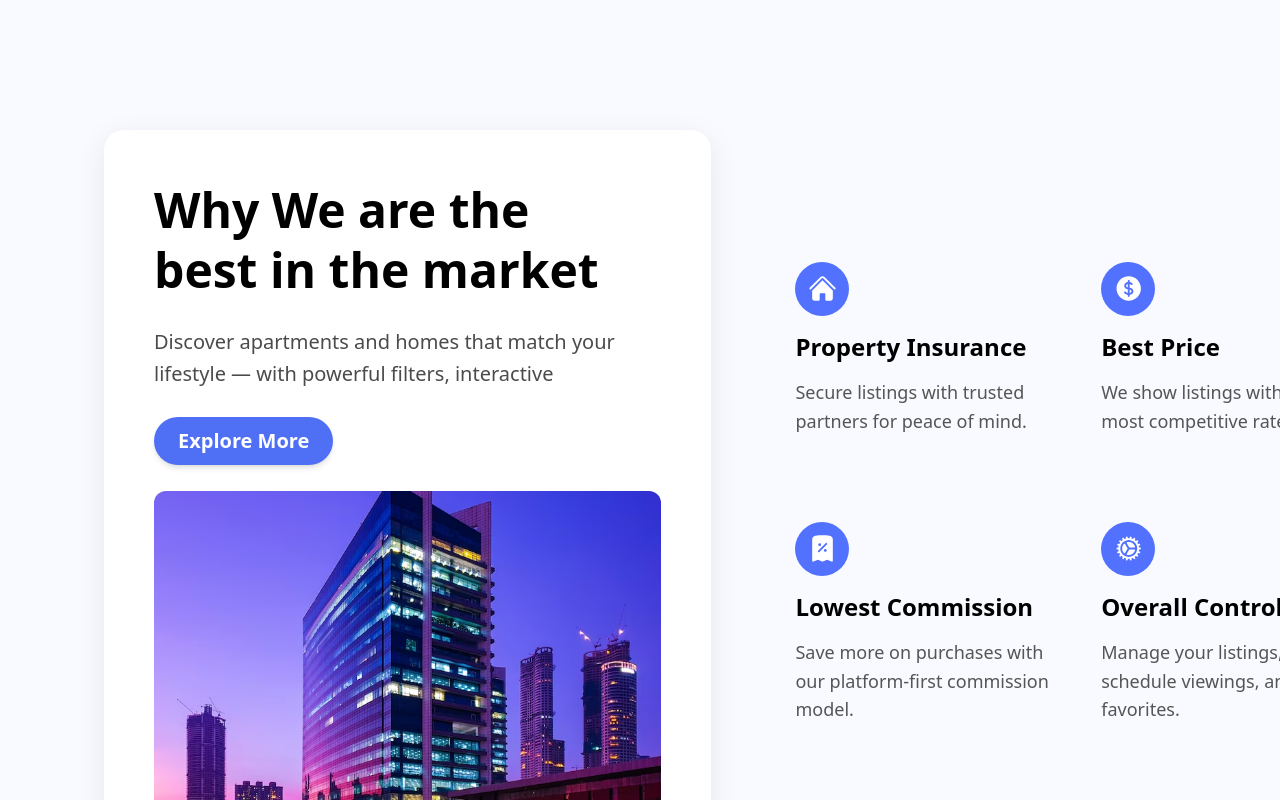
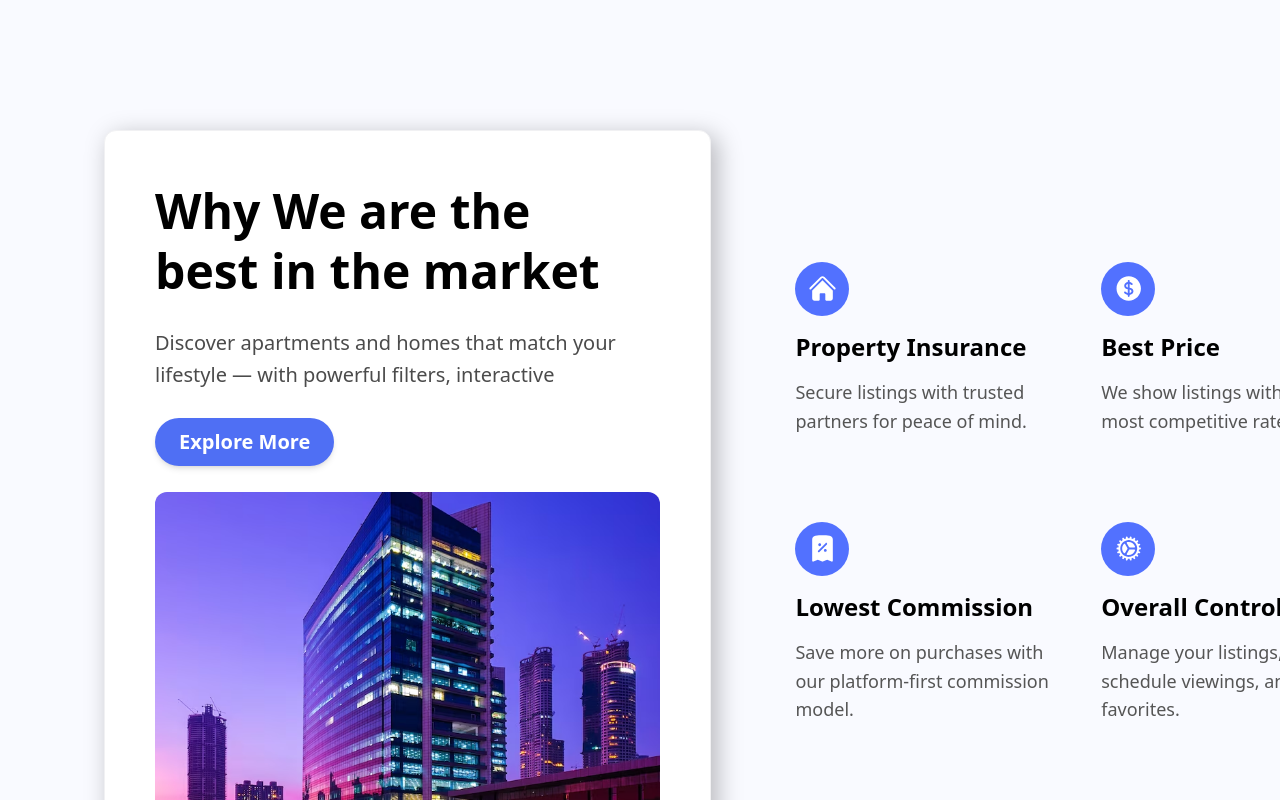
Before and after one commit to TamimOp/Homiq, a Next.js app: page / in a window 1280 px wide. Shown: the part 1860-2660 px from the top of the page. Built offline with nearby package versions, Linux system fonts and the light colour scheme; grey boxes are pictures that could not be loaded.

Commit message:
adding box shadow  of WhyBest component for improved visual consistency

```diff
--- a/components/WhyBest.tsx
+++ b/components/WhyBest.tsx
@@ -31,7 +31,7 @@ export default function WhyBest() {
       {/* Main container with flex, width 1439px, padding 0px 80px */}
       <div className="flex w-[1439px] px-20 justify-center items-center gap-[60px] mx-auto">
         {/* LEFT CARD with specific dimensions and styling */}
-        <div className="flex h-[754px] p-[50px] flex-col items-start gap-[26px] flex-1 bg-white rounded-[20px] shadow-[0_8px_30px_rgba(0,0,0,0.08)]">
+        <div className="flex h-[754px] p-[50px] flex-col items-start gap-[26px] flex-1 bg-white rounded-[12px] border border-[#F1F1F3] shadow-[6px_6px_25px_1px_rgba(0,0,0,0.26)]">
           <h2 className="text-5xl leading-tight font-bold text-black">
             Why We are the <br /> best in the market
           </h2>
```
